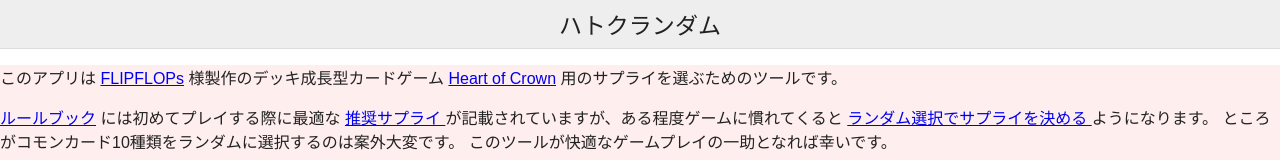
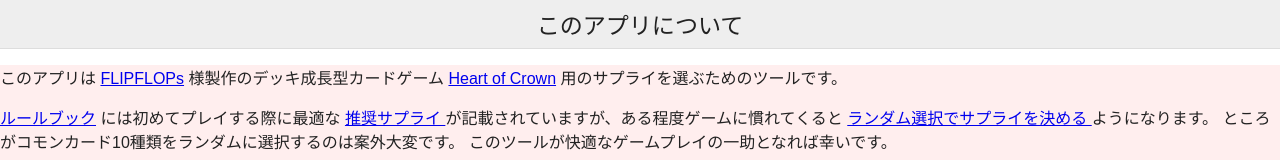
Before and after one commit to mixazizup/hatokurandom, a Nuxt app: page /about in a window 1280 px wide. Shown: the top 160 px of the page. Built offline with nearby package versions, Linux system fonts and the light colour scheme.

Commit message:
Update top-pane title dynamically

```diff
--- a/components/TopPane.vue
+++ b/components/TopPane.vue
@@ -7,14 +7,15 @@
 </template>
 
 <script>
+import { titleFromPid } from '~/lib/constants'
+
 export default {
   name: 'TopPane',
-  data () {
-    return {
-      title: 'ハトクランダム'
+  computed: {
+    title () {
+      const pid = this.$route.path.slice(1)
+      return titleFromPid(pid || 'home')
     }
-  },
-  computed: {
   }
 }
 </script>
```
